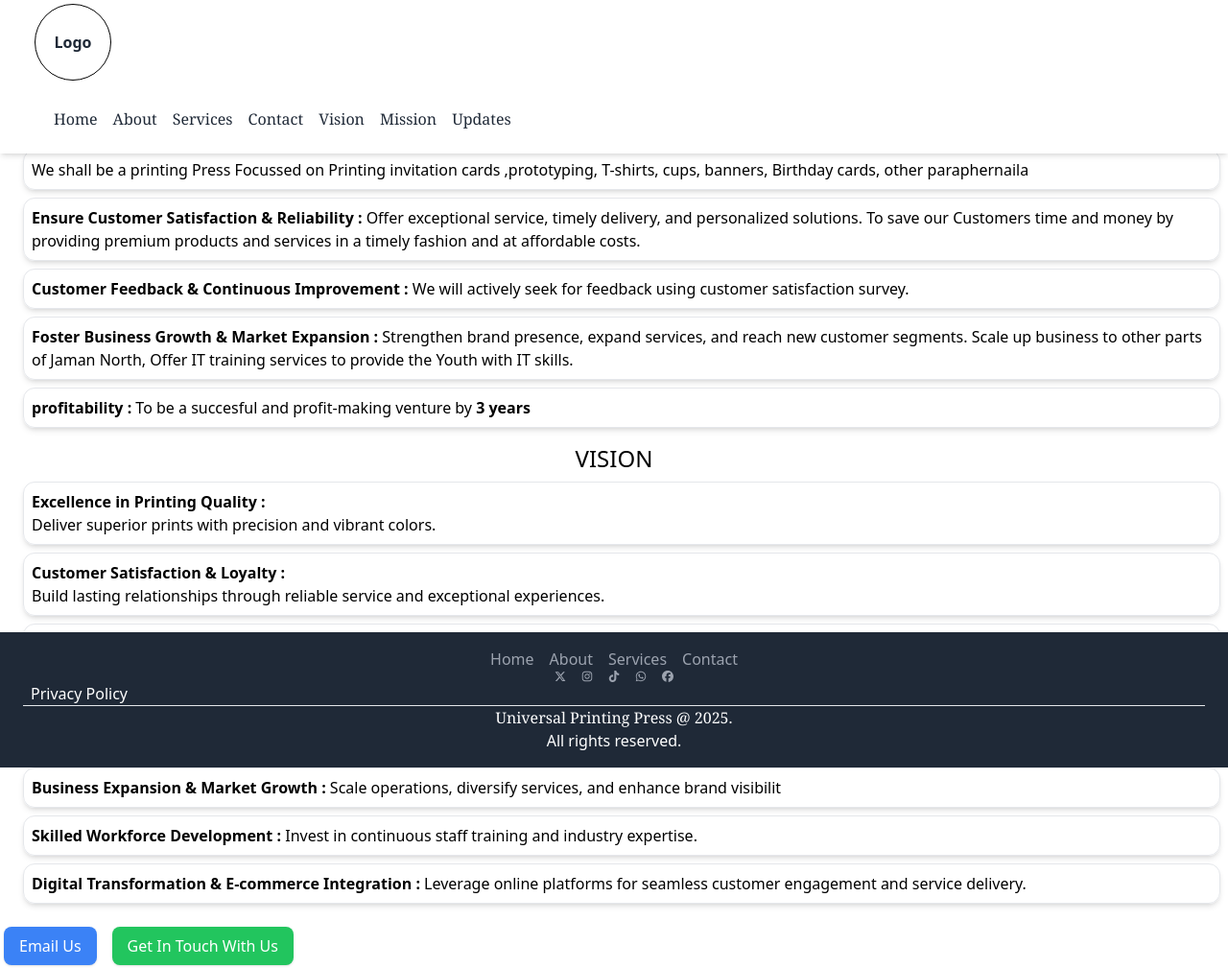
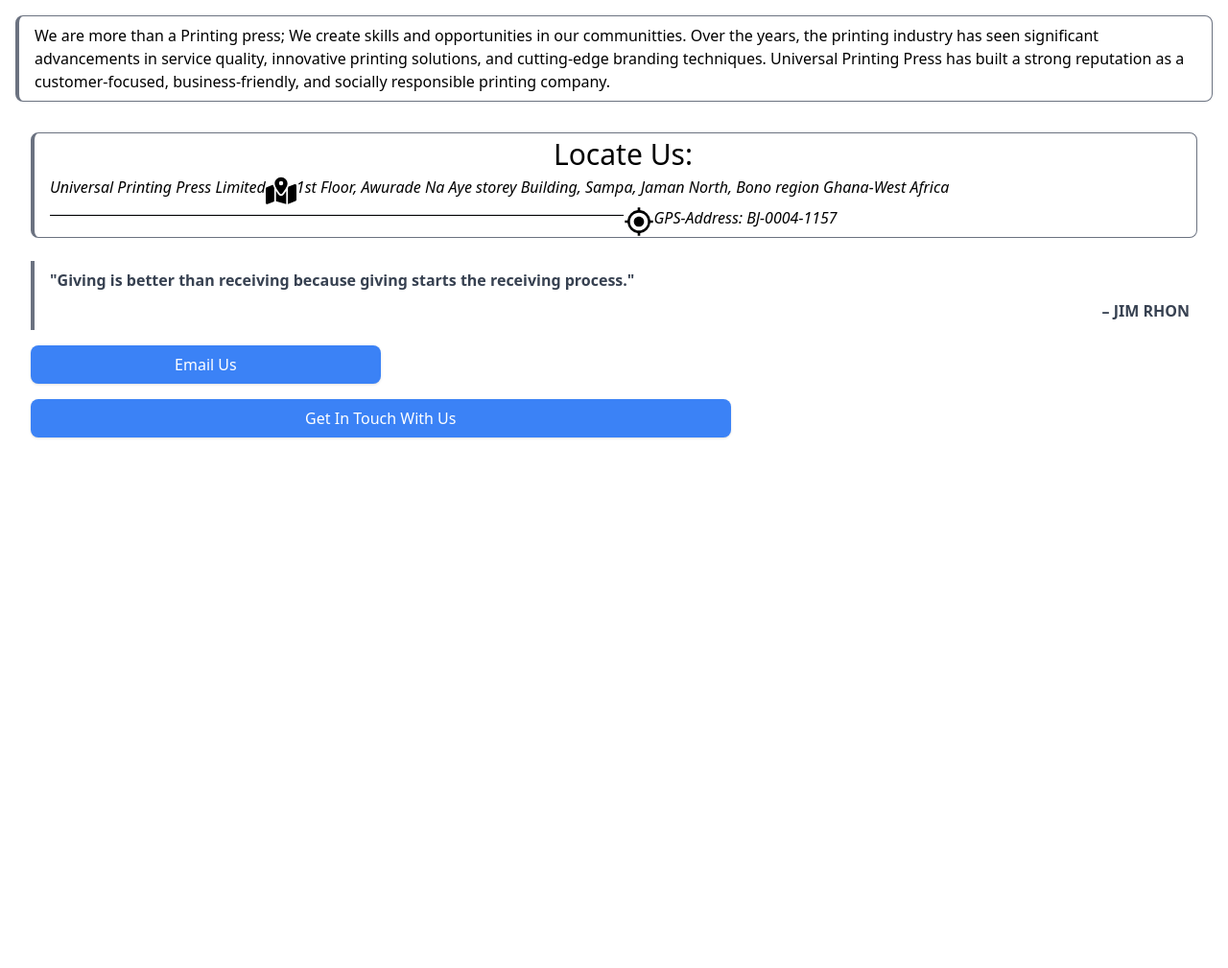
Before and after one commit to Psam4ord/upp-business-site, a Gatsby site: page /about in a window 1280 px wide. Shown: the whole page at 96% size. After the commit the page ends 800 px from the top, so only its background shows below. Built offline with nearby package versions, Linux system fonts and the light colour scheme; Gatsby itself is replaced by a stand-in of ours.

Commit message:
About page created

```diff
--- a/src/components/helpers/ContactInfo.jsx
+++ b/src/components/helpers/ContactInfo.jsx
@@ -1,29 +1,62 @@
 import React from "react"
+import { FaMapLocationDot } from "react-icons/fa6"
+import {
+  MdOutlineMail,
+  MdOutlineGpsFixed,
+  MdOutlineAddIcCall,
+} from "react-icons/md"
 import ButtonComponent from "../button"
 
 const ContactInfo = () => {
-
-  const email = process.env.GATSBY_EMAIL;
-  const phone = process.env.GATSBY_PHONE;
+  const email = process.env.GATSBY_EMAIL
+  const phone = process.env.GATSBY_PHONE
+  const GpsAddress = process.env.GATSBY_GPS
 
   return (
-    <div>
-      <div className="flex space-x-4 m-1">
+    <div className="flex flex-col w-full  mt-4 p-4 ">
+      <aside className=" w-full h-full border border-l-4 border-gray-500 rounded-lg pl-4 mb-2 ">
+        <h2 className=" flex text-3xl font-medium capitalize m-1 justify-center ">
+          locate us:
+        </h2>
+        <address className="flex flex-wrap ">
+          <h3 className="">Universal Printing Press Limited </h3>
+          <div className="flex justify-center ">
+            <FaMapLocationDot size={32} />
+            1st Floor, Awurade Na Aye storey Building,
+            Sampa, Jaman North,
+             Bono region
+             Ghana-West Africa
+          </div>
+          <hr className="bg-black h-[2px] my-2 w-[50%] flex justify-center"/>
+          <div className="flex justify-center space-x-2">
+            <MdOutlineGpsFixed size={32} />
+            GPS-Address: BJ-0004-1157
+          </div>
+        </address>
+      </aside>
+      <blockquote class="border-l-4 font-semibold p-2 my-4 border-gray-500 pl-4  text-gray-700 ">
+        "Giving is better than receiving because giving starts the receiving
+        process."
+        <span class="block  uppercase mt-2 text-right font-bold">
+          – Jim Rhon
+        </span>
+      </blockquote>
+
       <button
         onClick={() => (window.location.href = `mailto:${email}`)}
-          className="px-4 py-2 bg-blue-500 text-white
+        className=" w-[30%] px-2 py-2 bg-blue-500 text-white
           rounded-lg shadow hover:bg-blue-600 transition"
       >
         Email Us
       </button>
       <button
         onClick={() => (window.location.href = `tel:${phone}`)}
-          className="px-4 py-2 bg-green-500 text-white rounded-lg
-          shadow hover:bg-green-600 transition"
+        className=" w-[60%] my-4  py-2 bg-blue-500 text-white rounded-lg
+          shadow hover:bg-blue-600  transition "
       >
         Get In Touch With Us
       </button>
-      </div>
+
     </div>
   )
 }
--- a/src/components/layout/Footer.jsx
+++ b/src/components/layout/Footer.jsx
@@ -9,25 +9,8 @@
 
 const Footer = () => {
   return (
-    <footer className=" flex flex-col w-full h-auto px-6 py-4 bg-gray-800 text-white fixed bottom-0 left-0  p-4 " >
-              {/* FAQ */}
-        {/* <span className=" flex space-x-2 text-gray-400  no-underline list-none hover:underline hover:text-white ">
-          <a href="#">
-            <li className=" no-underline space-x-4 hover:text-white text-gray-400">
-              FAQ
-            </li>
-          </a>
-
-          <a href="#">
-            <li className="space-x-4 hover:text-white text-gray-400">
-              Support
-            </li>
-          </a>
-        </span> */}
-
+    <footer className=" flex flex-col w-full h-auto px-6 py-4 bg-gray-800 text-white fixed bottom-0 left-0  p-4 ">
       {/* pages */}
-
-
       <span className="flex no-underline list-none  justify-center space-x-4 ">
         <a
           href="#"
@@ -62,25 +45,22 @@
             <FaXTwitter size={12} />
           </li>
         </a>
-
         <a href="#">
           <li className="text-gray-400 no-underline list-none  hover:text-white">
             <FaInstagram size={12} />
           </li>
         </a>
-
         <a href="#">
           <li className="text-gray-400 no-underline list-none  hover:text-white">
             <FaTiktok size={12} />
           </li>
         </a>
-
+        Mainpage
         <a href="#">
           <li className="text-gray-400 no-underline list-none  hover:text-white">
             <FaWhatsapp size={12} />
           </li>
         </a>
-
         <a href=" #">
           <li className="text-gray-400 no-underline list-none  hover:text-white">
             <FaFacebook size={12} />
@@ -100,7 +80,6 @@
         Universal Printing Press &#64; {new Date().getFullYear()}.
       </p>
       <p className="flex justify-center">All rights reserved.</p>
-
     </footer>
   )
 }
--- a/src/pages/about.js
+++ b/src/pages/about.js
@@ -1,19 +1,22 @@
-import React from 'react'
-import MissionPage from './helppages/mission'
-import Vision from './helppages/vision'
-import ContactInfo from '../components/helpers/ContactInfo'
-import Layout from '../components/layout/LayOut'
-
+import React from "react"
+import MissionPage from "./helppages/mission"
+import Vision from "./helppages/vision"
+import ContactInfo from "../components/helpers/ContactInfo"
+import Layout from "../components/layout/LayOut"
 
 const AboutPage = () => {
   return (
-    <div>
-        <Layout >
-        <MissionPage />
-        <Vision />
-        <ContactInfo />
-        </Layout>
+    <div className="m-4">
+      <p className="p-2 w-full h-full border border-l-4 border-gray-500 rounded-lg pl-4 mb-2  ">
+        We are more than a Printing press; We create skills and opportunities in
+        our communitties. Over the years, the printing industry has seen
+        significant advancements in service quality, innovative printing
+        solutions, and cutting-edge branding techniques. Universal Printing
+        Press has built a strong reputation as a customer-focused,
+        business-friendly, and socially responsible printing company.
+      </p>
 
+      <ContactInfo />
     </div>
   )
 }
--- a/src/pages/index.js
+++ b/src/pages/index.js
@@ -1,20 +1,19 @@
 import * as React from "react"
-import MainPage from "./homepage"
+import HomePage from "./homepage.js"
 import Layout from "../components/layout/LayOut.jsx"
-import ContactInfo from "../components/helpers/ContactInfo.jsx"
 import Seo from "../components/seo"
 import AboutPage from "./about.js"
+import { HiPaintBrush } from "react-icons/hi2"
 const utmParameters = `?utm_source=starter&utm_medium=start-page&utm_campaign=default-starter`
 
 const IndexPage = () => {
   return (
-
     <>
-    <AboutPage />
+      <Layout>
+        <AboutPage />
+        {/* <HomePage /> */}
+      </Layout>
     </>
-    // <Layout>
-    //   <MainPage />
-    // </Layout>
   )
 }
 
```
Also changed, not shown: src/pages/homepage.js (+2 -13 lines). Lines whose indentation alone changed are shown as unchanged.
